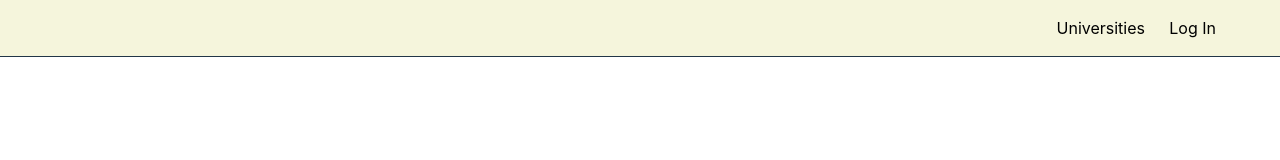
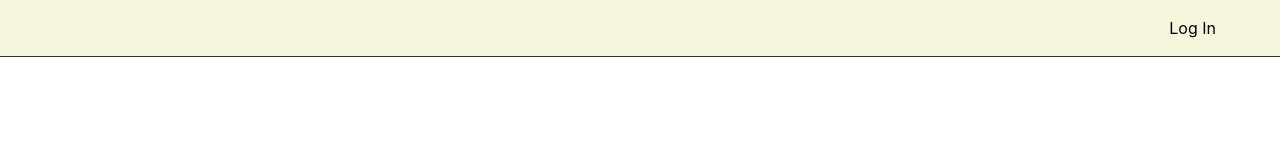
Before and after one commit to muazkhairi92/gogle, a React (Vite) app: page / in a window 1280 px wide. Shown: the top 160 px of the page. Built offline with nearby package versions, Linux system fonts and the light colour scheme.

Commit message:
edit uni

```diff
--- a/src/App.jsx
+++ b/src/App.jsx
@@ -33,7 +33,7 @@ function App() {
         <Route path="/terms" element={<Terms />} />
         <Route path="/login" element={<Login />} />
         <Route path="/register" element={<Register />} />
-        <Route path={"/universities"} element={<Universities/>} />
+        {/* <Route path={"/universities"} element={<Universities/>} /> */}
         <Route path={"/email"} element={<ProtectedRoute><Email/></ProtectedRoute>} />
         <Route path={"/userdet"} element={<ProtectedRoute><UserDetail/></ProtectedRoute>} />
         <Route path={"/users"} element={<ProtectedRoute isAllowed={user?.roles.includes('admin')} redirectPath={'/home'}><Users/></ProtectedRoute>} />
--- a/src/Layout/UpperNav.jsx
+++ b/src/Layout/UpperNav.jsx
@@ -29,7 +29,7 @@ export const UpperNav = () => {
         {user?.roles.includes('admin') && token ?<NavLink to="/users" style={style}>Users</NavLink> : null}
         {token ?<NavLink to="/email" style={style}>Email</NavLink> : null}
         {token ?<NavLink to="/userdet" style={style}>User Detail</NavLink> : null}
-        <NavLink to="/universities" style={style}>Universities</NavLink>
+        {/* <NavLink to="/universities" style={style}>Universities</NavLink> */}
         {token ? <NavLink onClick={() => signout()}>Logout</NavLink> : <NavLink to="/login" style={style}>Log In</NavLink>}
       </nav>
     );
```
